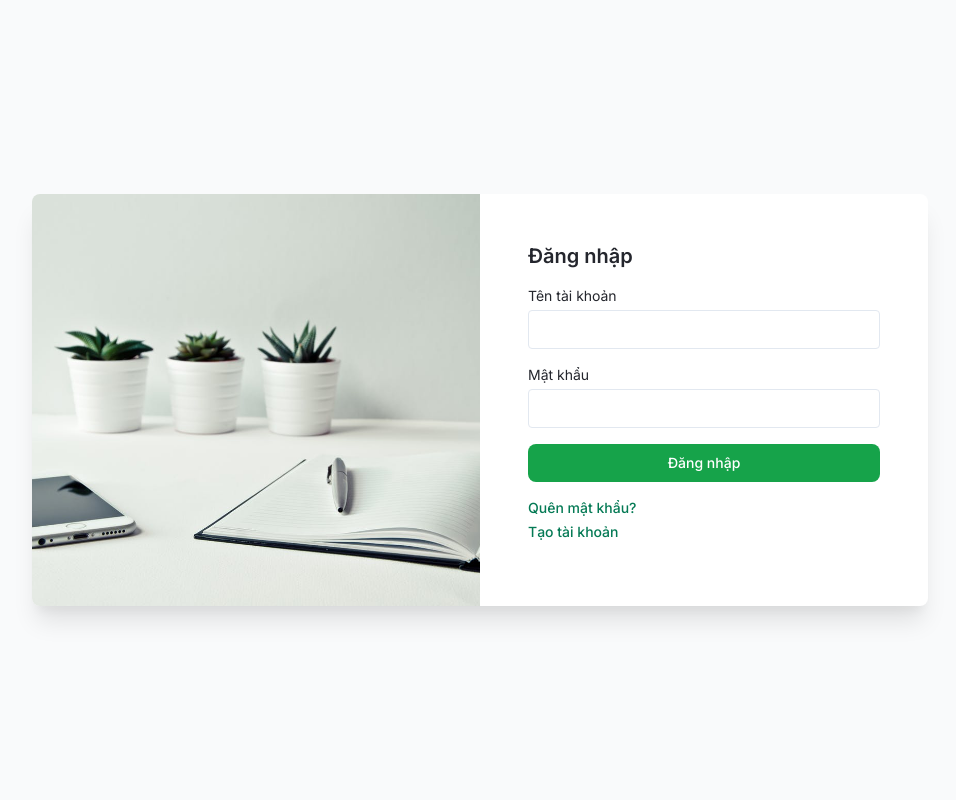
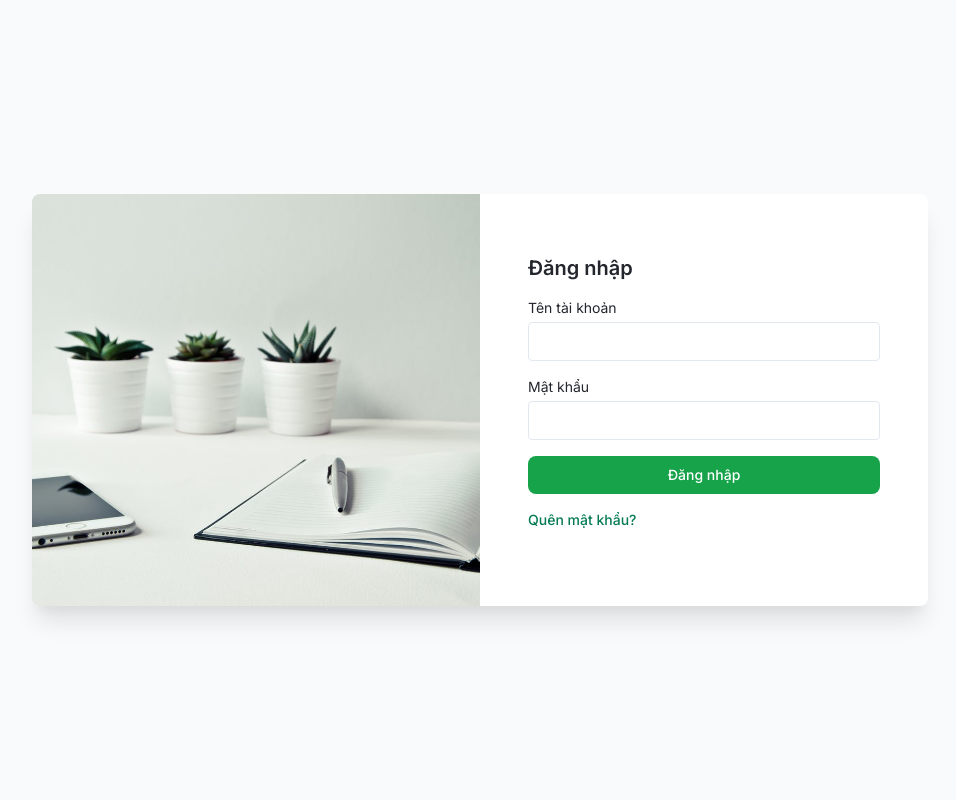
Before and after one commit to thaisung/Vinh_Vu_Luxury_Fashion_16_1_2025, a Django app: template sleeksoft/sleekweb/templates/sleekweb/client/login_page.html in a window 1280 px wide. Shown: the whole page, without its empty margins (160-1116 px from the left). Run offline with Django 3.2, Linux system fonts and the light colour scheme; the template is opened without the code that fills it, so the values that code supplies are empty; style sheets or scripts are compiled from the project's sources; some libraries are stand-ins or nearby versions.

Commit message:
5:21 12-2-2025

```diff
--- a/sleeksoft/sleekweb/templates/sleekweb/client/login_page.html
+++ b/sleeksoft/sleekweb/templates/sleekweb/client/login_page.html
@@ -255,12 +255,12 @@
                                 Quên mật khẩu?
                             </a>
                         </p>
-                        <p class="mt-1">
+                        {% comment %} <p class="mt-1">
                             <a class="text-sm font-medium text-green-600 dark:text-green-400 hover:underline"
                                 href="{% url 'register_page_client' %}">
                                 Tạo tài khoản
                             </a>
-                        </p>
+                        </p> {% endcomment %}
                     </form>
                     <span id="loader_login" style="display:none;" class="loader"></span>
                     <script src="https://code.jquery.com/jquery-3.6.0.min.js"></script>
```
